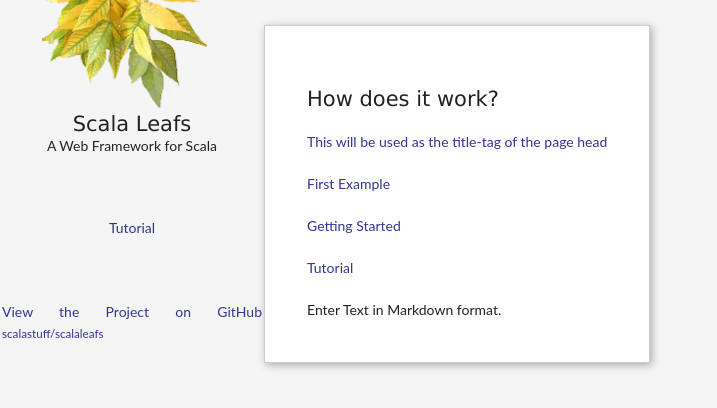
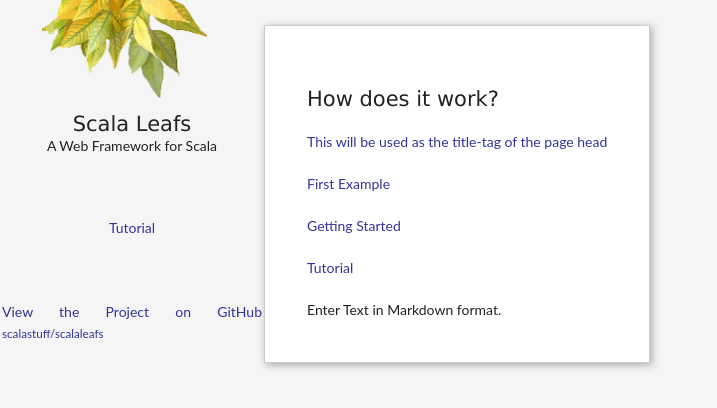
Before and after one commit to scalastuff/scalaleafs, a Jekyll site: the page built from index.md, in a window 1280 px wide. Shown: the top 408 px of the page, without its empty margins (0-717 px from the left). Built offline with Jekyll 4.4.1, drawn with Linux system fonts in a browser that asks for light colours.

Commit message:
Updated _layouts/default.html

```diff
--- a/_layouts/default.html
+++ b/_layouts/default.html
@@ -17,7 +17,7 @@
       </div>
             <table border=0>
                 <tr><td style="vertical-align: top; width: 260px">
-                    <img style="margin-left: 40px; position:absolute;top:-20px;z-index:-10" width="170px"
+                    <img style="margin-left: 40px; position:absolute;top:-30px;z-index:-10" width="170px"
                          height="130px"
                          src="/img/leafs-autumn.png">
                     <br/>
```
